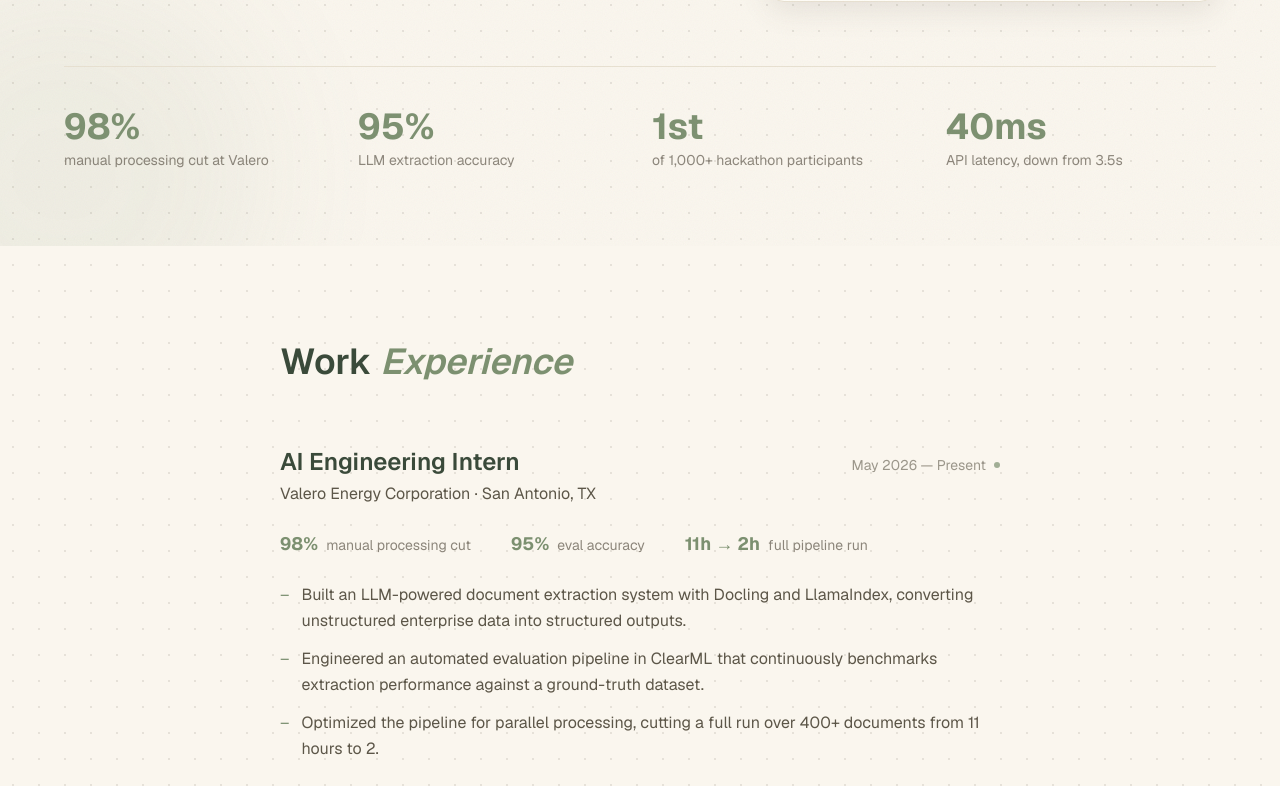
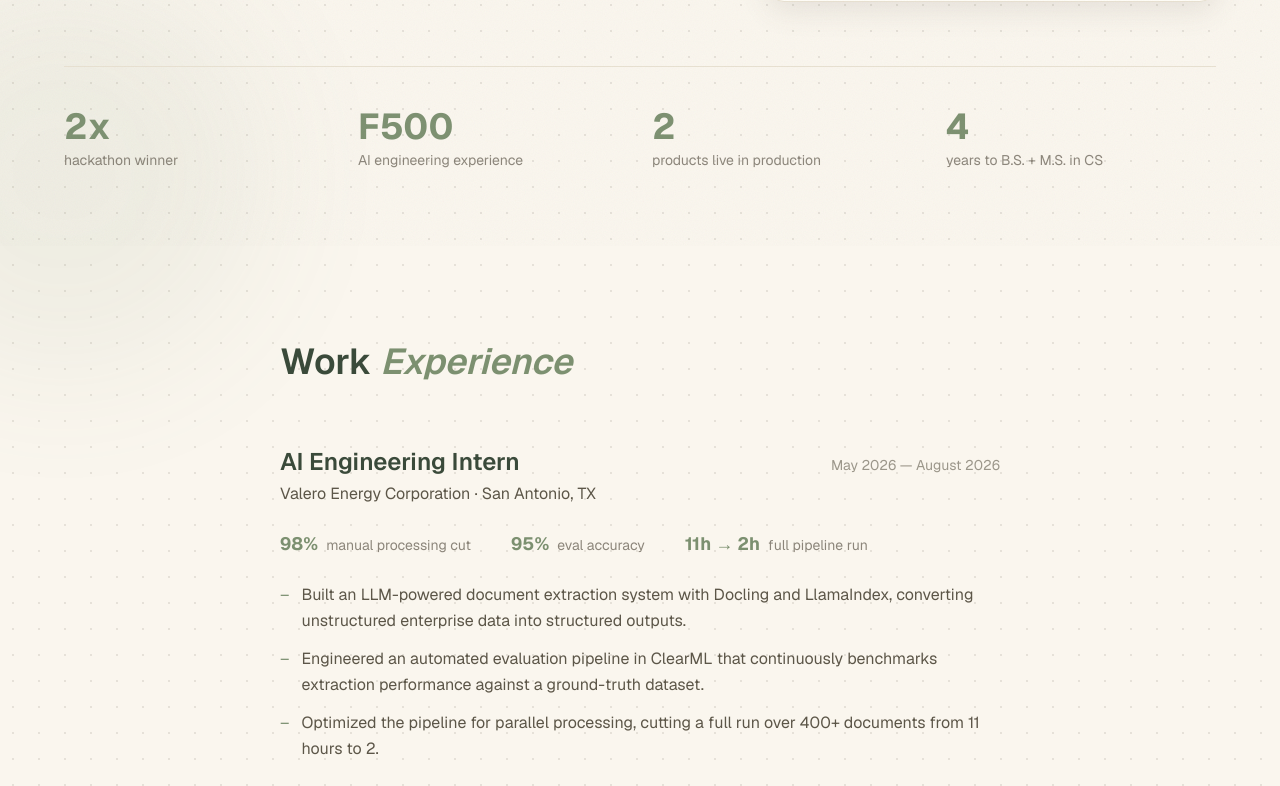
Before and after one commit to Nsujatno/portfolio, a Next.js app: page / in a window 1280 px wide. Shown: the part 554-1340 px from the top of the page. Built offline with nearby package versions, Linux system fonts and the light colour scheme.

Commit message:
modified wording and updated experience data

```diff
--- a/components/HeroSection.tsx
+++ b/components/HeroSection.tsx
@@ -40,7 +40,7 @@ const Hero = () => {
 	};
 
 	return (
-		<section className="relative w-full min-h-screen flex items-center justify-center overflow-hidden px-6 py-12">
+		<section className="relative w-full min-h-screen flex items-center justify-center overflow-x-clip px-6 py-12">
 			{/* Lamp glow + sage wash */}
 			<motion.div
 				animate={{ scale: [1, 1.15, 1], opacity: [0.4, 0.6, 0.4] }}
--- a/components/Projects.tsx
+++ b/components/Projects.tsx
@@ -52,7 +52,7 @@ const Projects = () => {
 											rel="noopener noreferrer"
 											className="text-ink underline underline-offset-4 decoration-line hover:text-sage hover:decoration-sage transition-colors"
 										>
-											demo
+											live site
 										</a>
 									)}
 								</span>
--- a/data/experience.ts
+++ b/data/experience.ts
@@ -14,8 +14,8 @@ export const experience: Experience[] = [
 		company: "Valero Energy Corporation",
 		role: "AI Engineering Intern",
 		location: "San Antonio, TX",
-		date: "May 2026 — Present",
-		status: "active",
+		date: "May 2026 — August 2026",
+		status: "completed",
 		metrics: [
 			{ value: "98%", label: "manual processing cut" },
 			{ value: "95%", label: "eval accuracy" },
--- a/data/profile.ts
+++ b/data/profile.ts
@@ -11,10 +11,10 @@ export const profile = {
 		"Full Stack Development.",
 	],
 	stats: [
-		{ value: "98%", label: "manual processing cut at Valero" },
-		{ value: "95%", label: "LLM extraction accuracy" },
-		{ value: "1st", label: "of 1,000+ hackathon participants" },
-		{ value: "40ms", label: "API latency, down from 3.5s" },
+		{ value: "2x", label: "hackathon winner" },
+		{ value: "F500", label: "AI engineering experience" },
+		{ value: "2", label: "products live in production" },
+		{ value: "4", label: "years to B.S. + M.S. in CS" },
 	],
 	skills: [
 		"LangGraph",
```
